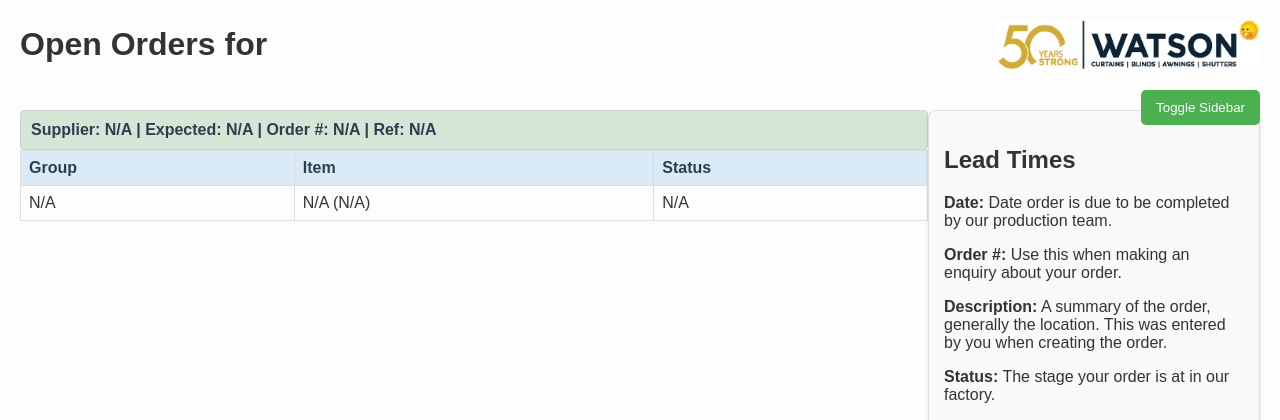
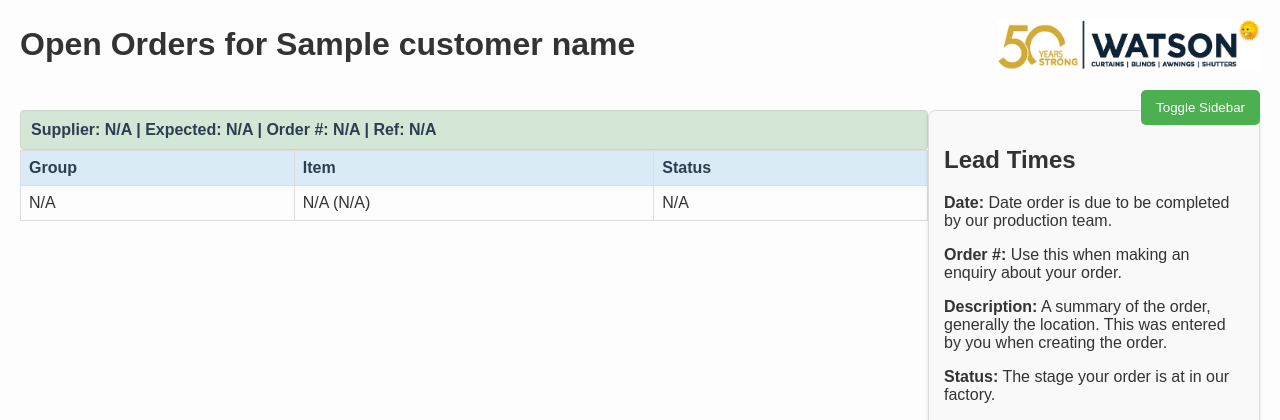
Before and after one commit to derekgwatson/buz-eta-report, a Flask app: template templates/report.html in a window 1280 px wide. Shown: the top 420 px of the page. Run offline with Flask 2, Linux system fonts and the light colour scheme; the template is opened without the code that fills it: most values are stand-ins (such as "Sample title", 1, 10 or a date in 2020).

Commit message:
Tweak to handle an invalid customer name more gracefully

```diff
--- a/app.py
+++ b/app.py
@@ -190,19 +190,33 @@ def show_report(obfuscated_id):
         error_message = f"No report found for ID: {obfuscated_id}"
         return render_template('404.html', message=error_message), 404
 
-    try:
-        # Fetch data for both instances
-        conn = sqlite3.connect(DB_PATH)
-        data_dd = get_open_orders(conn, customer[0], "DD")
-        data_cbr = get_open_orders(conn, customer[1], "CBR")
-        conn.close()
+#    try:
+    # Fetch data for both instances
+    conn = sqlite3.connect(DB_PATH)
+    data_dd = get_open_orders(conn, customer[0], "DD")
+    data_cbr = get_open_orders(conn, customer[1], "CBR")
+    conn.close()
 
-        # Combine the results
-        combined_data = data_cbr + data_dd
-        return render_template('report.html', data=combined_data)
-    except Exception as e:
-        error_message = f"Failed to generate report for ID: {obfuscated_id}. Error: {str(e)}"
-        return render_template('500.html', message=error_message), 500
+    # Combine the results
+    combined_data = data_cbr + data_dd
+
+    # Prepare customer name: handle the cases based on the conditions
+    if customer[0] == customer[1] or customer[1] == '':
+        customer_name = customer[0]  # Use customer[0] if they are the same or if customer[1] is empty
+    elif customer[0] == '':
+        customer_name = customer[1]  # Use customer[1] if customer[0] is empty
+    else:
+        customer_name = f"{customer[0]} / {customer[1]}"  # Use both names if they are different
+
+    # Pass the customer name along with the data to the template
+    if combined_data:
+        return render_template('report.html', data=combined_data, customer_name=customer_name)
+
+    return render_template('report.html', customer_name=customer_name)
+
+#    except Exception as e:
+#        error_message = f"Failed to generate report for ID: {obfuscated_id}. Error: {str(e)}"
+#        return render_template('500.html', message=error_message), 500
 
 
 @app.route('/delete/<int:customer_id>')
--- a/templates/report.html
+++ b/templates/report.html
@@ -119,11 +119,17 @@
         tr:hover {
             background-color: #eaf2f5;
         }
+
+        .no-data {
+            text-align: center;
+            font-size: 1.2em;
+            color: #e74c3c;
+        }
     </style>
 </head>
 <body>
     <div class="header">
-        <h1>Open Orders for {{ data[0].Customer }}</h1>
+        <h1>Open Orders for {{ customer_name }}</h1>
         <img src="{{ url_for('static', filename='watson_logo.png') }}" alt="Watson Logo" class="logo">
     </div>
 
@@ -133,6 +139,7 @@
     <div class="container" id="container">
         <!-- Main Content -->
         <div class="content" id="content">
+            {% if data and data|length > 0 %}
                 {% for RefNo, items in data|groupby("RefNo") %}
                     <!-- Order Header -->
                     <div class="order-header">
@@ -162,6 +169,9 @@
                         </tbody>
                     </table>
                 {% endfor %}
+            {% else %}
+                <p class="no-data">No data available to display - we may have your name wrong!</p>
+            {% endif %}
         </div>
 
         <!-- Sidebar -->
```
Lines whose indentation alone changed are shown as unchanged.
